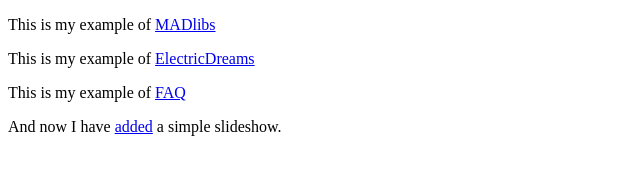
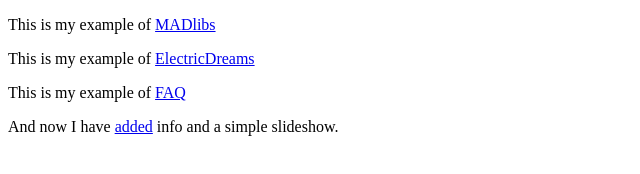
Before and after one commit to colleen-smith/colleen-smith.github.io, a plain HTML site: page index.html in a window 1280 px wide. Shown: the full height of the page, 0-640 px from the left. Drawn offline with Linux system fonts and the light colour scheme.

Commit message:
update 2

```diff
--- a/index.html
+++ b/index.html
@@ -7,6 +7,6 @@
 <p>This is my example of <a href = "MADlibs/fortune_rev2.html">MADlibs</a></p>
 <p>This is my example of <a href = "electricDreams/powerup.html">ElectricDreams</a></p>
 <p>This is my example of <a href = "jqueryFAQ/colleenfaq.html">FAQ</a></p>
-<p>And now I have <a href = "slider/slidefaq.html">added</a> a simple slideshow.</p>
+<p>And now I have <a href = "slider/slidefaq.html">added</a> info and a simple slideshow.</p>
 </body>
 </html>
```
Also changed, not shown: 1 other file.
